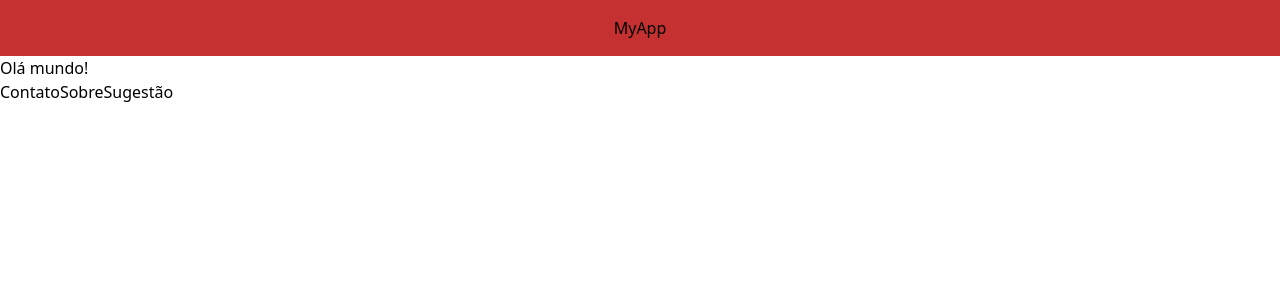
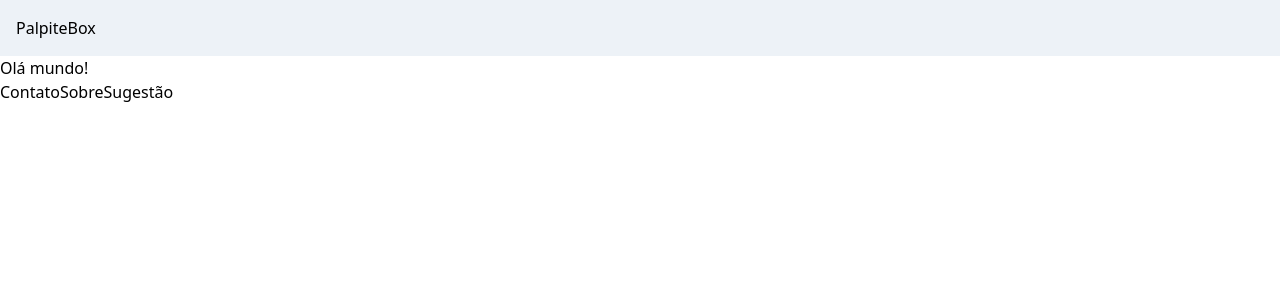
Before and after one commit to PedroEmilio98/PalpiteBox, a Next.js app: page / in a window 1280 px wide. Shown: the top 300 px of the page. Built offline with nearby package versions, Linux system fonts and the light colour scheme.

Commit message:
criacao do header

```diff
--- /dev/null
+++ b/Components/Header/index.js
@@ -0,0 +1,12 @@
+import React from 'react';
+import style from './style.module.css';
+const header = () => {
+    return (
+        <div className={style.wrapper}>
+            <div className='container mx-auto'>
+                PalpiteBox
+            </div>
+        </div>
+    )
+}
+export default header;
--- /dev/null
+++ b/Components/Header/style.module.css
@@ -0,0 +1,3 @@
+.wrapper{
+    @apply bg-gray-200 p-4
+}
--- a/pages/_app.js
+++ b/pages/_app.js
@@ -1,12 +1,11 @@
 import React from 'react';
 import "../css/styles.css";
+import Header from '../Components/Header';
 
 const MyApp = ({ Component, pageProps }) => {
     return (
-        <div>
-            <div className="bg-red-700 p-4 grid justify-items-center">
-                <h1 >MyApp</h1>
-            </div>
+        <div >
+            <Header />
             <Component {...pageProps} />
         </div>
 
```
